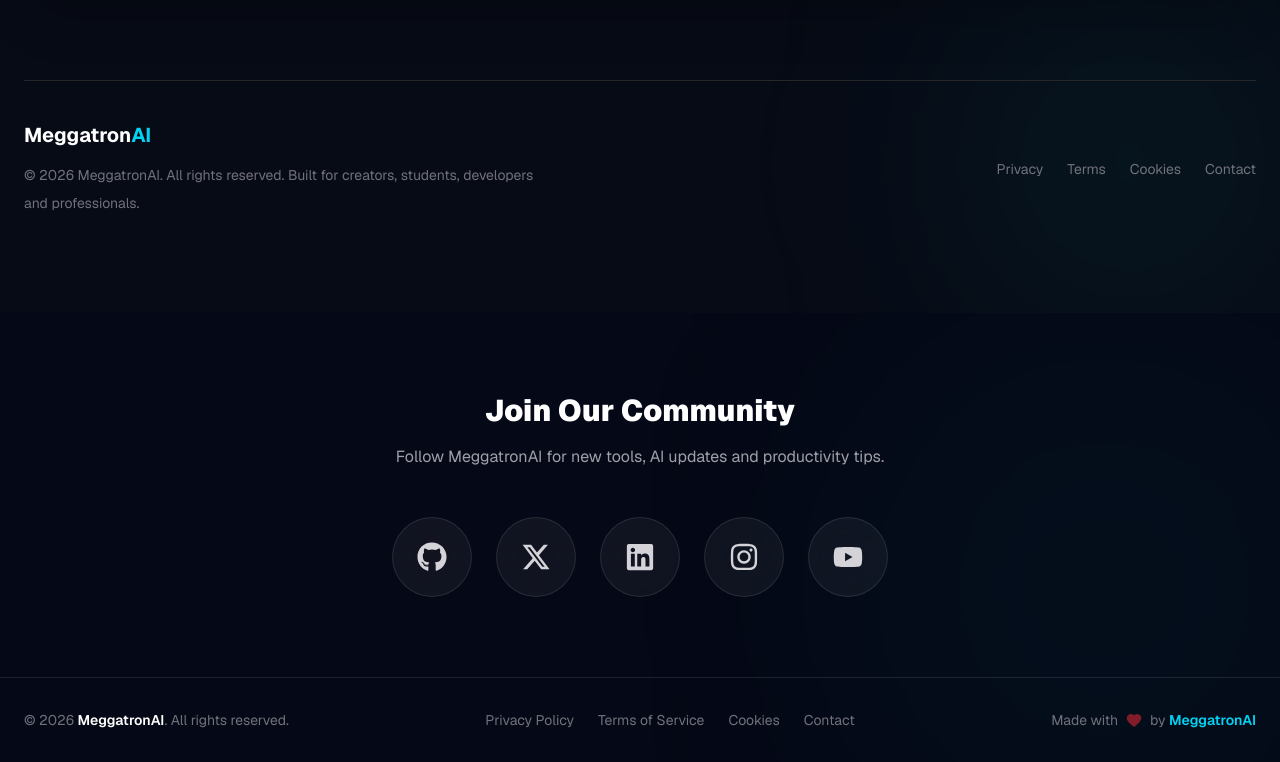
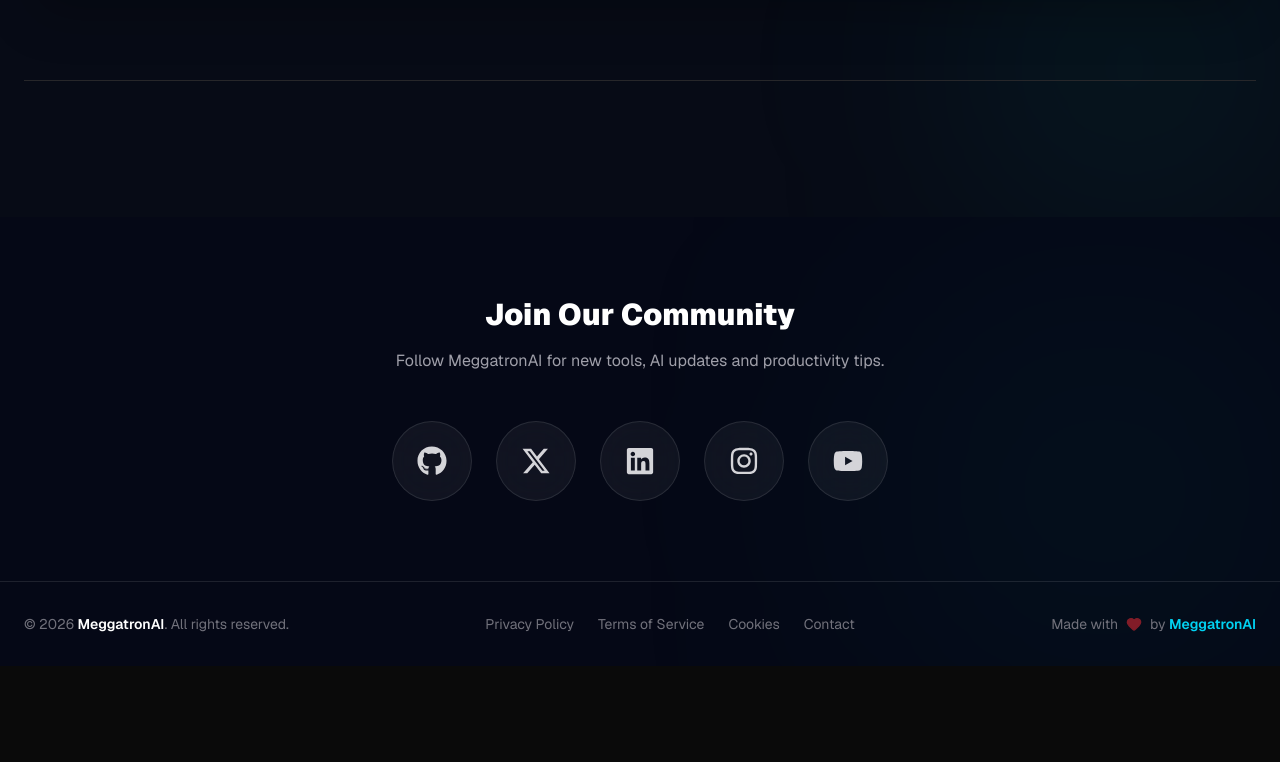
Before and after one commit to meggatronai-lab/meggatronai, a Next.js app: page / in a window 1280 px wide. Shown: the part 7056-7818 px from the top of the page. After the commit the page ends 7722 px from the top, so only its background shows below. Built offline with nearby package versions, Linux system fonts and the light colour scheme.

Commit message:
Updated FooterLinks

```diff
--- a/components/Footer/FooterLinks.tsx
+++ b/components/Footer/FooterLinks.tsx
@@ -332,57 +332,6 @@
 
           <div className="flex flex-col items-center justify-between gap-8 lg:flex-row">
 
-            {/* Copyright */}
-
-            <div>
-
-              <h3 className="text-xl font-bold text-white">
-                Meggatron
-                <span className="text-cyan-400">AI</span>
-              </h3>
-
-              <p className="mt-3 max-w-lg text-sm leading-7 text-zinc-500">
-                © {new Date().getFullYear()} MeggatronAI.
-                All rights reserved.
-                Built for creators, students,
-                developers and professionals.
-              </p>
-
-            </div>
-
-            {/* Bottom Links */}
-
-            <div className="flex flex-wrap items-center justify-center gap-6">
-
-              <Link
-                href="/privacy-policy"
-                className="text-sm text-zinc-500 transition hover:text-cyan-400"
-              >
-                Privacy
-              </Link>
-
-              <Link
-                href="/terms"
-                className="text-sm text-zinc-500 transition hover:text-cyan-400"
-              >
-                Terms
-              </Link>
-
-              <Link
-                href="/cookies"
-                className="text-sm text-zinc-500 transition hover:text-cyan-400"
-              >
-                Cookies
-              </Link>
-
-              <Link
-                href="/contact"
-                className="text-sm text-zinc-500 transition hover:text-cyan-400"
-              >
-                Contact
-              </Link>
-
-            </div>
 
           </div>
 
```
